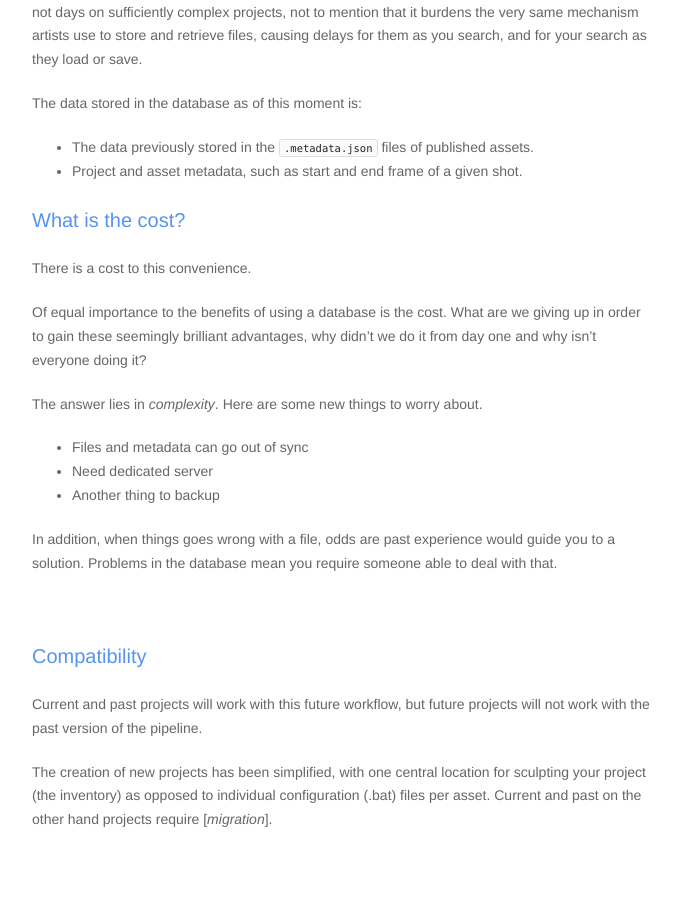
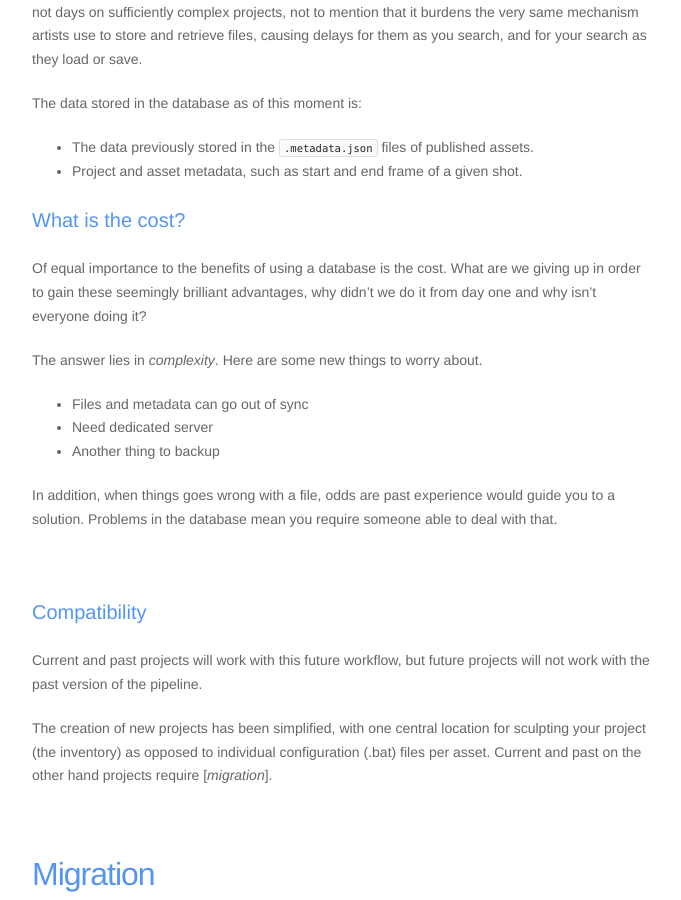
Before and after one commit to mindbender-studio/journal, a Jekyll site: the page built from _posts/2017-05-07-week-7.md, in a window 1280 px wide and 900 px high, scrolled down 3462 px. Shown: the whole window, without its empty margins (298-979 px from the left). Built offline with Jekyll 4.4.1, drawn with Linux system fonts in a browser that asks for light colours; nearby versions of some CDN libraries.

Commit message:
Update week 7

```diff
--- a/_posts/2017-05-07-week-7.md
+++ b/_posts/2017-05-07-week-7.md
@@ -97,8 +97,6 @@ The data stored in the database as of this moment is:
 - Project and asset metadata, such as start and end frame of a given shot.
 
 ### What is the cost?
-
-There is a cost to this convenience.
 
 Of equal importance to the benefits of using a database is the cost. What are we giving up in order to gain these seemingly brilliant advantages, why didn't we do it from day one and why isn't everyone doing it?
 
```
